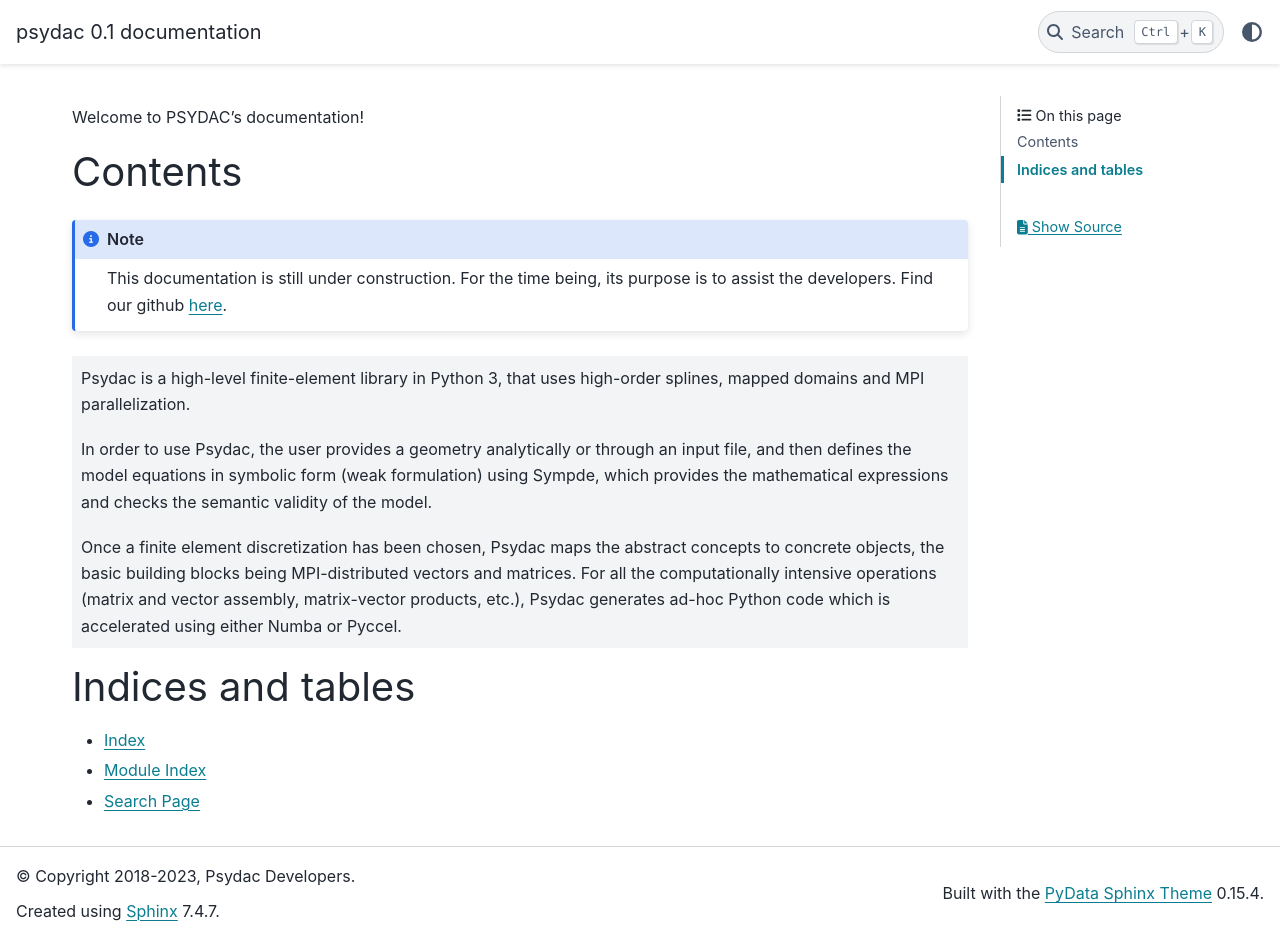
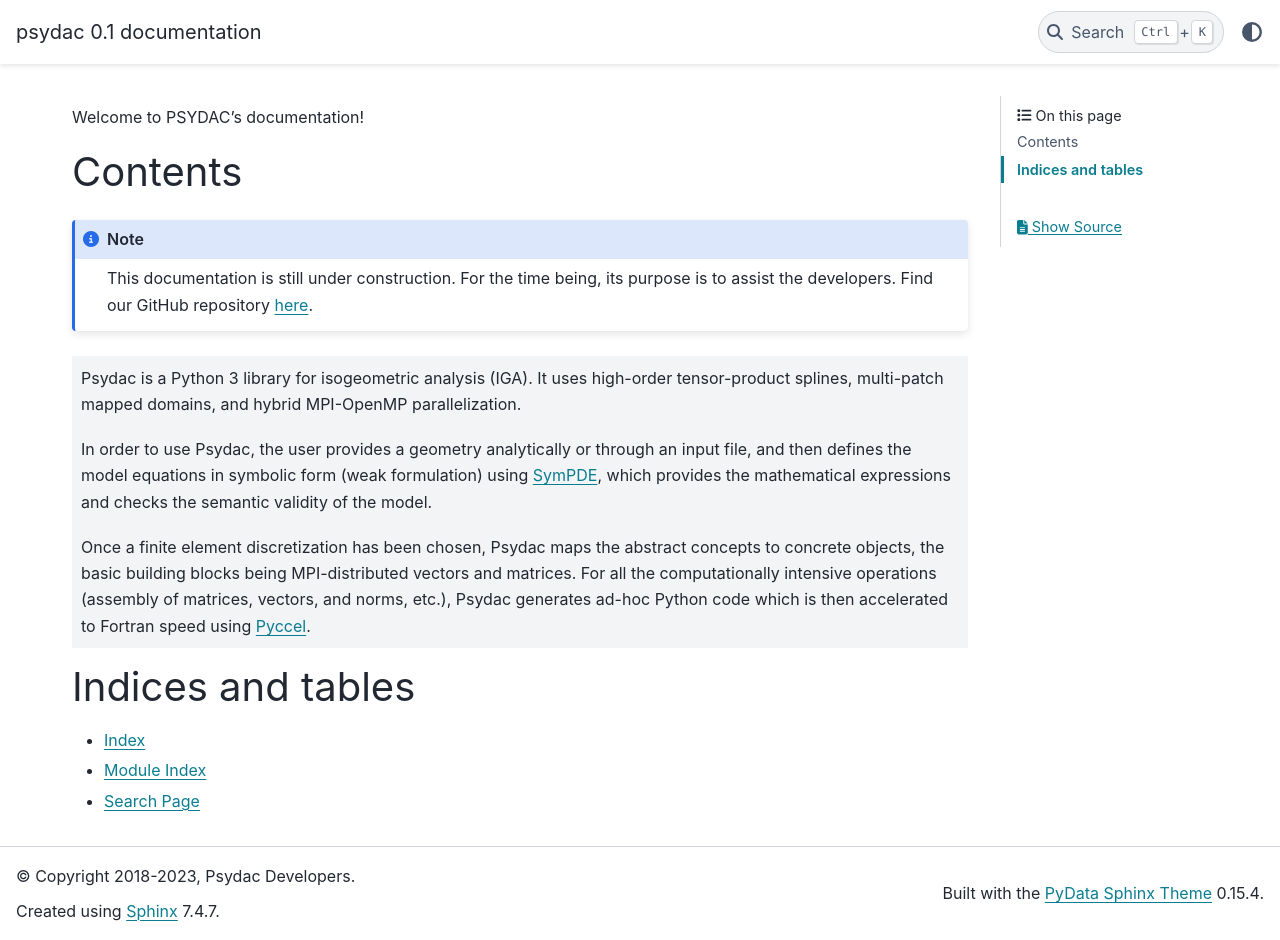
Before and after one commit to pyccel/psydac, a Sphinx documentation site: the page built from docs/source/index.rst, in a window 1280 px wide and 940 px high. Built offline with Sphinx 7.4.7 and the PyData theme 0.15.4, drawn with Linux system fonts in a browser that asks for light colours; pages that are not in the unit, such as notebooks, are missing from menus.

Commit message:
Improve index.rst

```diff
--- a/docs/source/index.rst
+++ b/docs/source/index.rst
@@ -19,19 +19,20 @@
 
    This documentation is still under construction.
    For the time being, its purpose is to assist the developers.
-   Find our github `here <https://github.com/pyccel/psydac/tree/devel/>`_.
+   Find our GitHub repository `here <https://github.com/pyccel/psydac/tree/devel/>`_.
 
 +--------------------------------------------------------------------------------------------------------------------------------+
-|Psydac is a high-level finite-element library in Python 3, that uses high-order splines, mapped domains and MPI parallelization.|
+|Psydac is a Python 3 library for isogeometric analysis (IGA). It uses high-order tensor-product splines, multi-patch mapped     |
+|domains, and hybrid MPI-OpenMP parallelization.                                                                                 |
 |                                                                                                                                |
 |In order to use Psydac, the user provides a geometry analytically or through an input file, and then defines the model equations|
-|in symbolic form (weak formulation) using Sympde, which provides the mathematical expressions and checks the semantic validity  |
-|of the model.                                                                                                                   |
+|in symbolic form (weak formulation) using `SymPDE <https://github.com/pyccel/sympde>`_, which provides the mathematical         |
+|expressions and checks the semantic validity  of the model.                                                                     |
 |                                                                                                                                |
 |Once a finite element discretization has been chosen, Psydac maps the abstract concepts to concrete objects, the basic building |
 |blocks being MPI-distributed vectors and matrices.                                                                              |
-|For all the computationally intensive operations (matrix and vector assembly, matrix-vector products, etc.), Psydac generates   |
-|ad-hoc Python code which is accelerated using either Numba or Pyccel.                                                           |
+|For all the computationally intensive operations (assembly of matrices, vectors, and norms, etc.), Psydac generates ad-hoc      |
+|Python code which is then accelerated to Fortran speed using `Pyccel <https://github.com/pyccel/pyccel>`_.                      |
 +--------------------------------------------------------------------------------------------------------------------------------+
 
 Indices and tables
```
